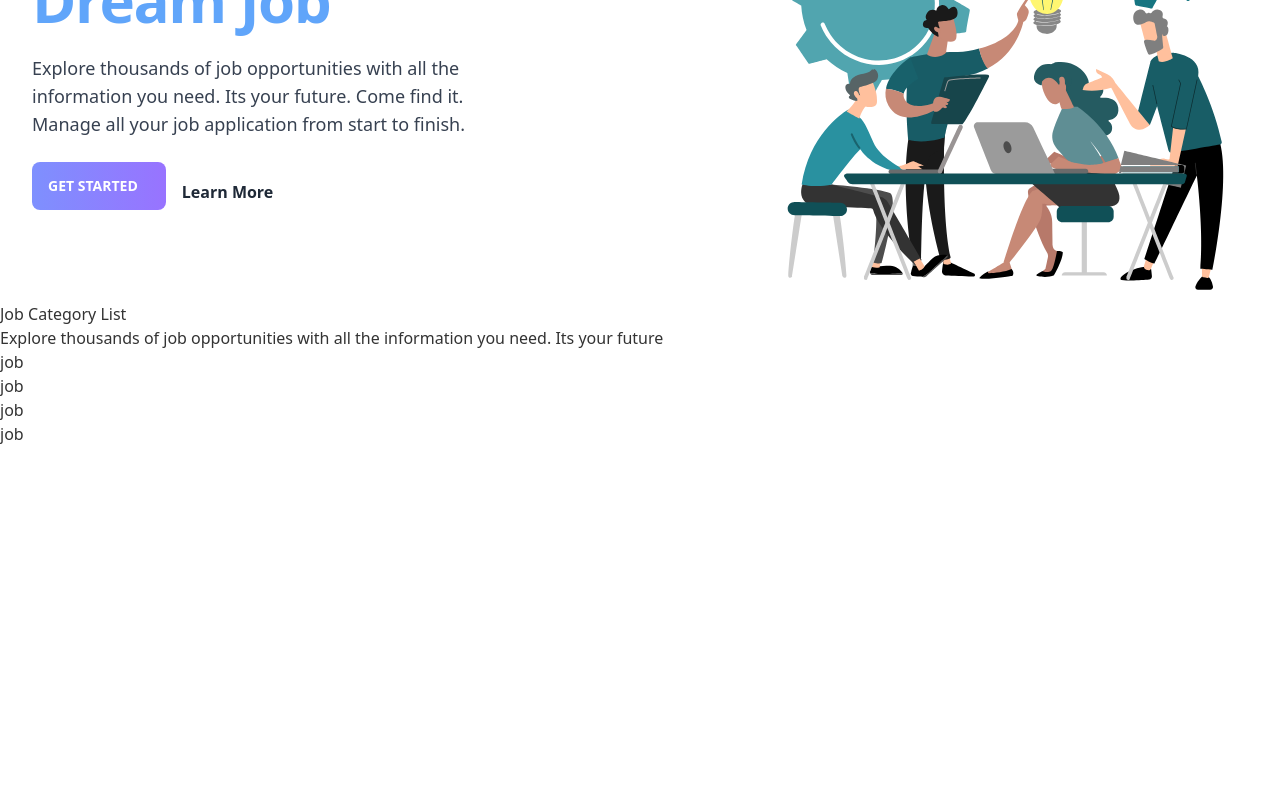
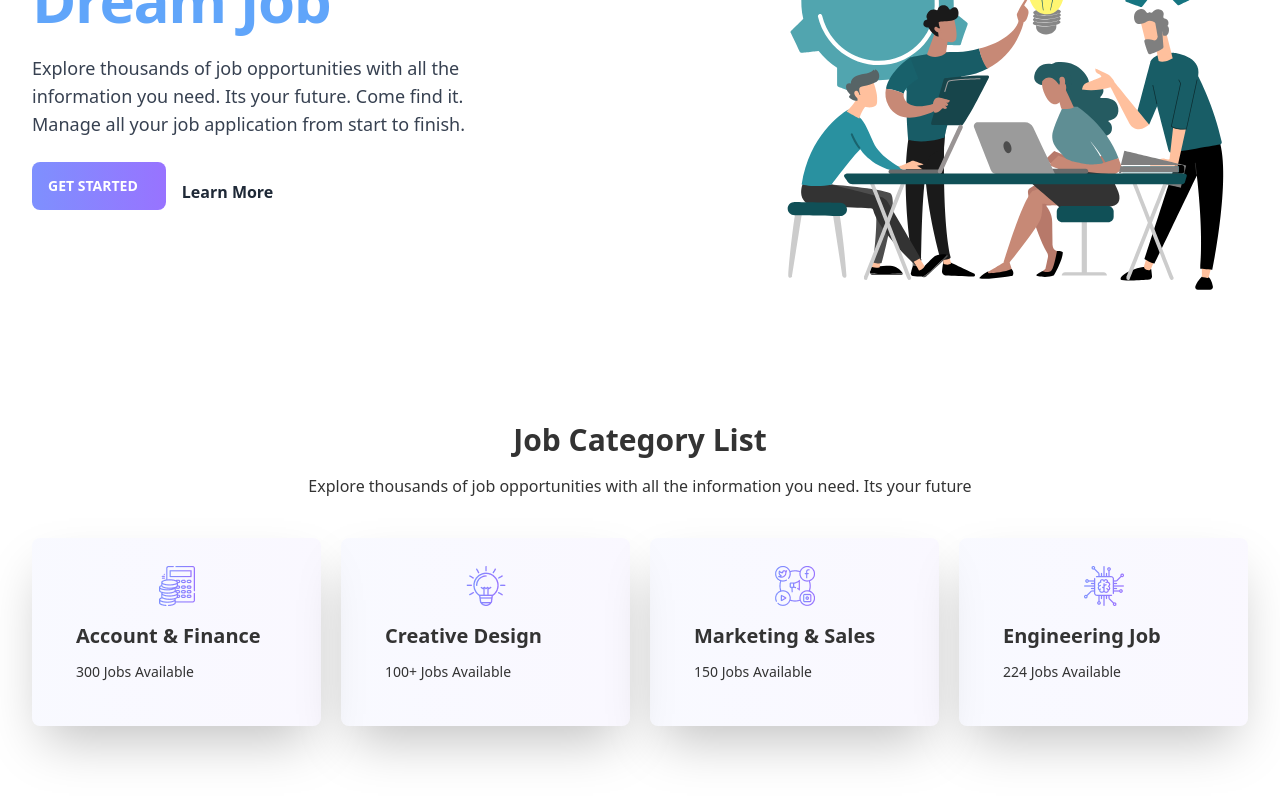
Before and after one commit to Akram409/JobHunter-Client, a React (Vite) app: page / in a window 1280 px wide. Shown: the part 326-1126 px from the top of the page. Before the commit the page ends 800 px from the top, so only its background shows below. Built offline with nearby package versions, Linux system fonts and the light colour scheme.

Commit message:
Job Category list added

```diff
--- /dev/null
+++ b/src/Component/Job/Job.css
@@ -0,0 +1,8 @@
+.temp {
+  background: linear-gradient(
+    90deg,
+    rgba(126, 144, 254, 0.05) 0%,
+    rgba(152, 115, 255, 0.05) 100%
+  );
+  border-radius: 8px;
+}
--- a/src/Component/Job/Job.jsx
+++ b/src/Component/Job/Job.jsx
@@ -1,12 +1,23 @@
-import React from 'react';
-
-const Job = ({jobs}) => {
-    console.log(jobs)
-    return (
-        <div>
-            job
+import React from "react";
+import './Job.css'
+const Job = ({ jobs }) => {
+const {category_logo,category_name,jobs_available} = jobs
+  return (
+    <>
+      <div className="card card-compact shadow-2xl temp p-7">
+        <figure>
+          <img
+            src={category_logo}
+            alt=""
+          />
+        </figure>
+        <div className="card-body">
+          <h2 className="card-title">{category_name}</h2>
+          <p>{jobs_available}</p>
         </div>
-    );
+      </div>
+    </>
+  );
 };
 
 export default Job;
--- a/src/Component/Jobs/Jobs.jsx
+++ b/src/Component/Jobs/Jobs.jsx
@@ -1,27 +1,30 @@
-import React, { useEffect, useState } from 'react';
-import Job from '../Job/Job';
+import React, { useEffect, useState } from "react";
+import Job from "../Job/Job";
 
 const Jobs = () => {
-    const [jobsData,setJobsData] = useState([])
+  const [jobsData, setJobsData] = useState([]);
 
-    useEffect(() =>{
-        fetch('Category.json')
-        .then(res => res.json())
-        .then(data => setJobsData(data))
-    },[])
-    return (
-        <div>
-            <div>
-                <h1>Job Category List</h1>
-                <p>Explore thousands of job opportunities with all the information you need. Its your future</p>
-            </div>
-            {
-                jobsData.map(jobs => <Job
-                    jobs={jobs}
-                ></Job>)
-            }
-        </div>
-    );
+  useEffect(() => {
+    fetch("Category.json")
+      .then((res) => res.json())
+      .then((data) => setJobsData(data));
+  }, []);
+  return (
+    <div className="mt-6 my-container">
+      <div className="text-center">
+        <h1 className="font-bold text-3xl my-4">Job Category List</h1>
+        <p>
+          Explore thousands of job opportunities with all the information you
+          need. Its your future
+        </p>
+      </div>
+      <div className="grid grid-cols-1 md:grid-cols-2 lg:grid-cols-4  gap-5 mt-10">
+        {jobsData.map((jobs) => (
+          <Job jobs={jobs}></Job>
+        ))}
+      </div>
+    </div>
+  );
 };
 
 export default Jobs;
```
